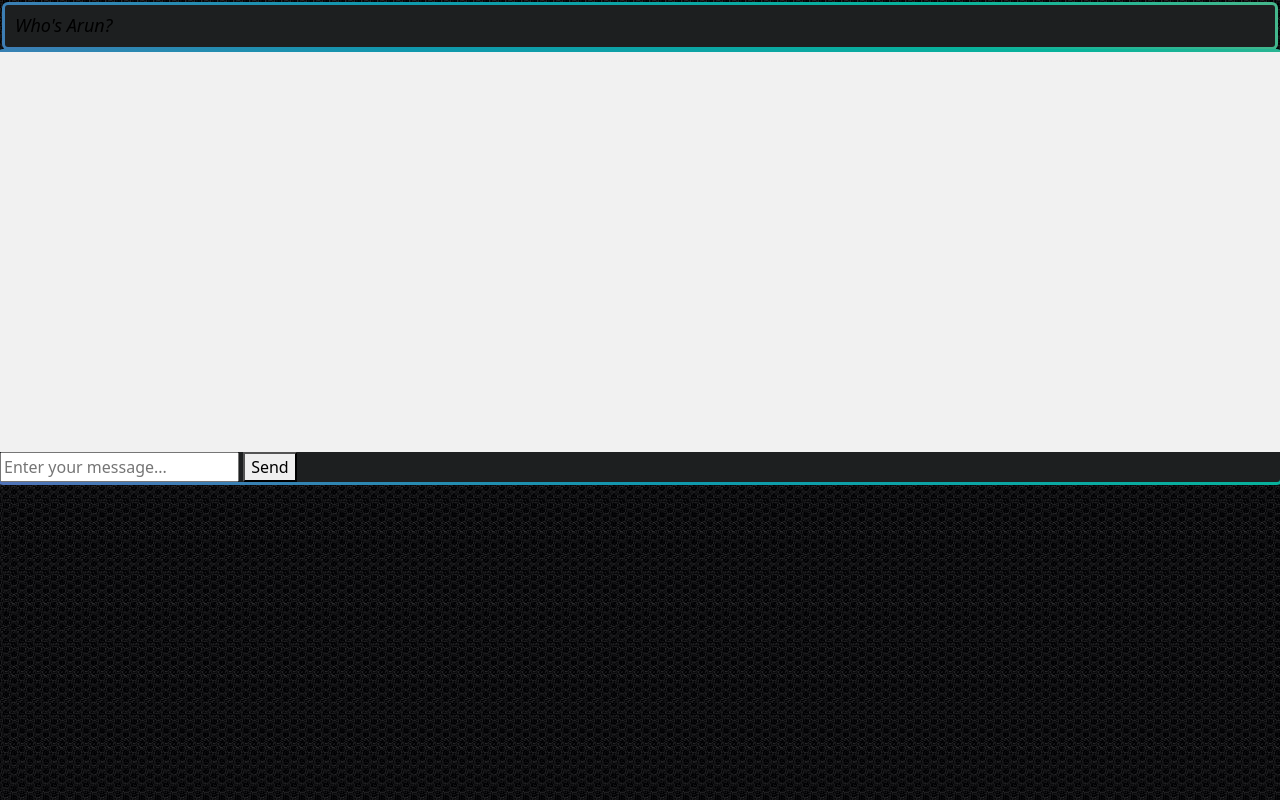
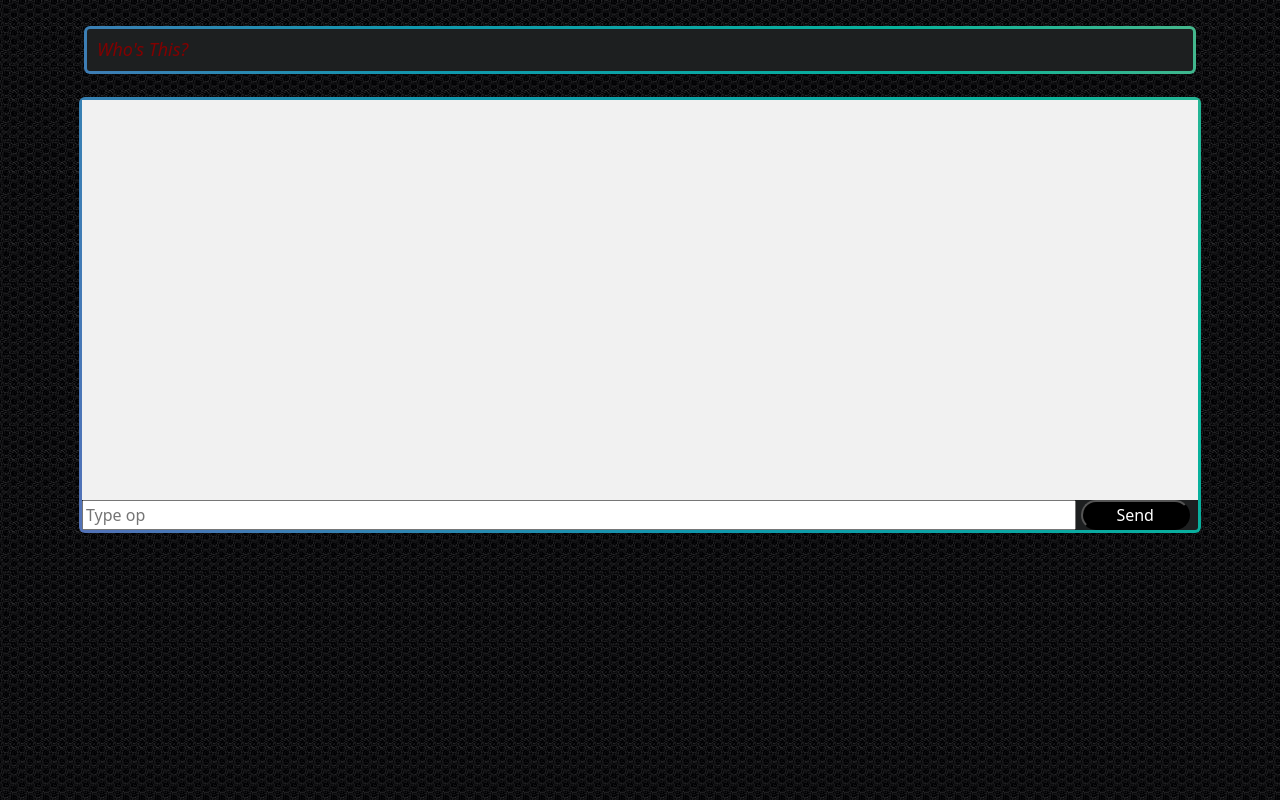
Before and after one commit to AKN414-IND/ArunKNair_, a plain HTML site: page index.html in a window 1280 px wide. Drawn offline with nearby package versions, Linux system fonts and the light colour scheme.

Commit message:
Update index.html

```diff
--- a/index.html
+++ b/index.html
@@ -7,17 +7,23 @@
 	<link rel="stylesheet" type="text/css" href="style.css">
 </head>
 <body>
-	<div id="chat-header">
-		<h1 class="gradient-border">Who's Arun?</h1>
+	<br>
+	<div class="container">
+	<div id="chat-header" >
+		<h1 class="gradient-border" id="d"><span id="a">Who's This?</span><span id="b">Arun K Nair</span></h1>
 	</div>
+	<br>
+
 
 	<div class="gradient-border" id="box">
 		<div id="messages"></div>
 		<div id="input-container">
-			<input type="text" id="input" placeholder="Enter your message...">
-			<button id="send-btn">Send</button>
+			<input type="text" id="input" class="ad" placeholder="Type op">
+			<button id="send-btn" class="da">Send</button>
+
 		</div>
 	</div>
+</div>
 
 
 	<script src="script.js"></script>
```
